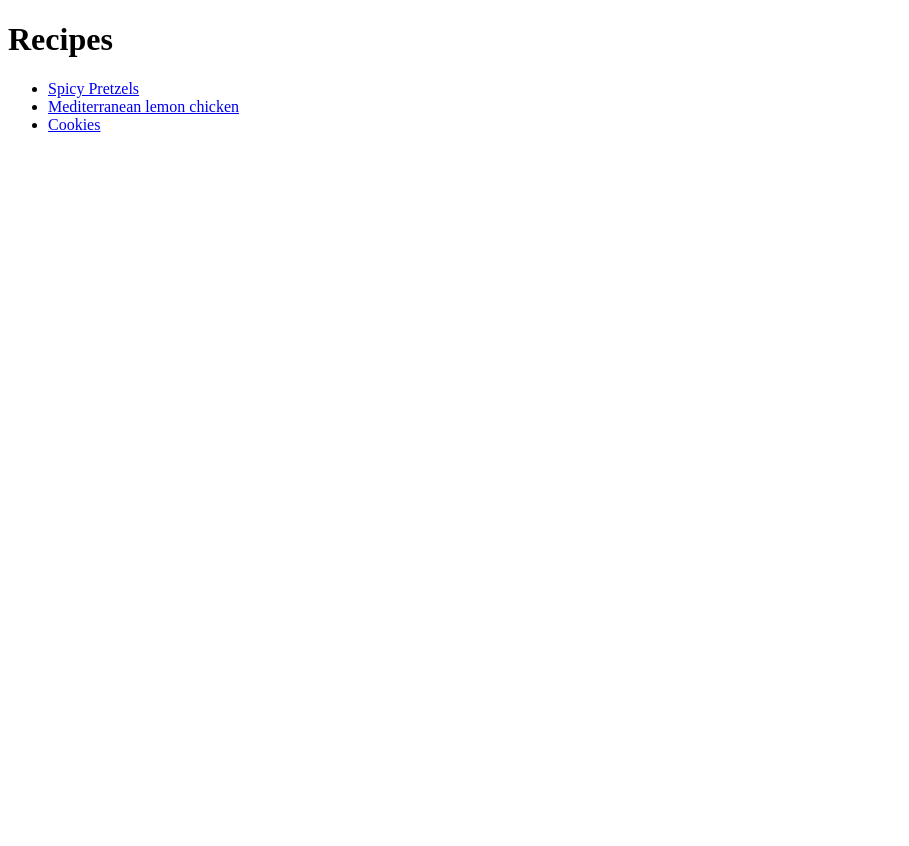
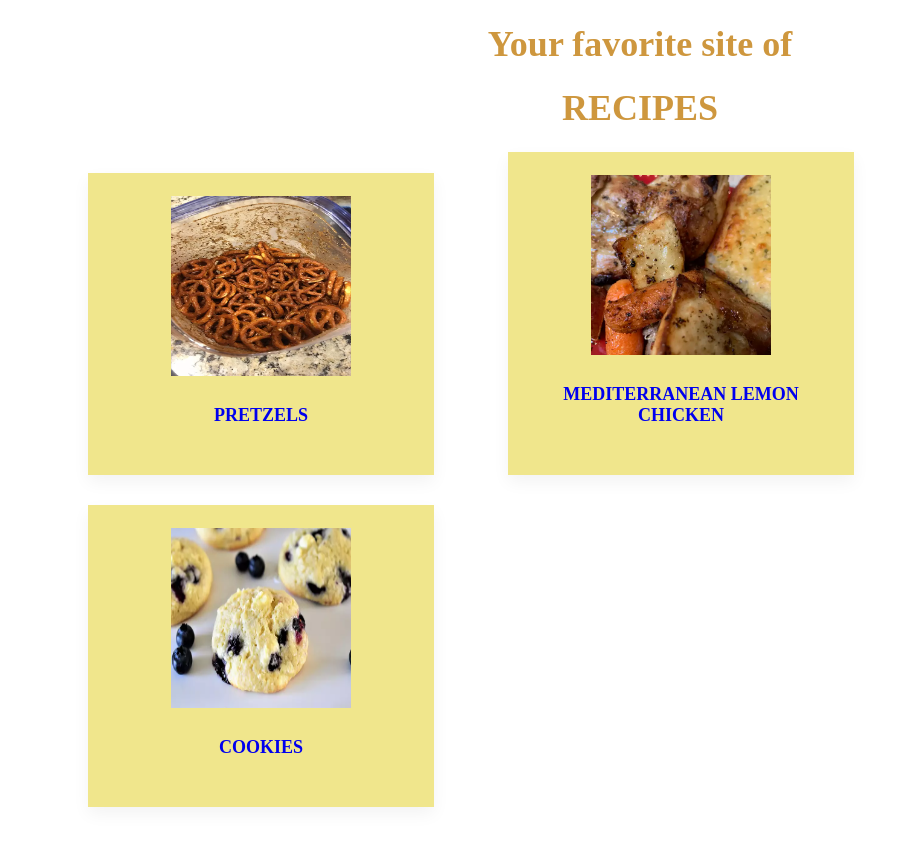
Before and after one commit to Dvalfonso/odin-recipes, a plain HTML site: page index.html in a window 1280 px wide. Shown: the whole page, without its empty margins (0-909 px from the left). Before the commit the page ends 800 px from the top, so only its background shows below. Drawn offline with Linux system fonts and the light colour scheme.

Commit message:
Agrego cambios hechos con css

```diff
--- a/index.html
+++ b/index.html
@@ -3,14 +3,31 @@
     <head>
             <meta charset="utf-8">
             <title>Recipes</title>
+            <link rel="stylesheet" href="style.css">
     </head>
     <body>
-        <h1>Recipes</h1>
+        <h1>Your favorite site of</h1>
+        <h1>RECIPES</h1>
         <ul>
             <!-- Comentario para probar rama en git-->
-            <li><a href="pretzels.html">Spicy Pretzels</a></li>
-            <li><a href="chicken.html">Mediterranean lemon chicken</a></li>
-            <li><a href="cookies.html">Cookies</a></li>
+            <a href="pretzels.html"><div class="recipe">
+                <img src="images/pretzels.webp">
+                <h4>Pretzels</h4>
+            </div></a>
+
+            <a href="chicken.html">
+                <div class="recipe">
+                    <img src="images/chicken.webp">
+                    <h4>Mediterranean lemon chicken</h4>
+                </div>
+            </a>
+
+            <a href="cookies.html">
+                <div class="recipe">
+                    <img src="images/cookies.webp">
+                    <h4>Cookies</4>
+               </div>
+            </a>
         </ul>
     </body>
 </html>
--- a/style.css
+++ b/style.css
@@ -1,3 +1,42 @@
 h1 {
-    font-family: 'Brush Script MT';
+    font-family:'Times New Roman', Times, serif;
+    text-align: center;
+    font-size: 2.25rem;
+    line-height: 2.5rem;
+    color: rgba(206,151,62);
 }
+
+.recipe{
+    box-shadow: 0 7px 16px 0 rgb(0 0 0 / 5%);
+    background: #fff;
+    display: flex;
+    flex-direction: column;
+    align-items: center;
+    margin: 0 30px 30px 0;
+    max-width: 254px;
+    padding: 23px 46px 25px;
+    text-align: center;
+    width: 254px;
+    text-decoration: none;
+    transition: .1s ease-out;
+    font-size: 1.125rem;
+    background-color:khaki;
+    display:inline-block;
+    margin-left: 40px;
+}
+
+img{
+    width: 10em;
+    height: 10em;
+}
+
+h4 {
+    font-weight: 700;
+    text-transform: uppercase;
+    display: block;
+    margin-block-start: 1.33em;
+    margin-block-end: 1.33em;
+    margin-inline-start: 0px;
+    margin-inline-end: 0px;
+
+}
```
